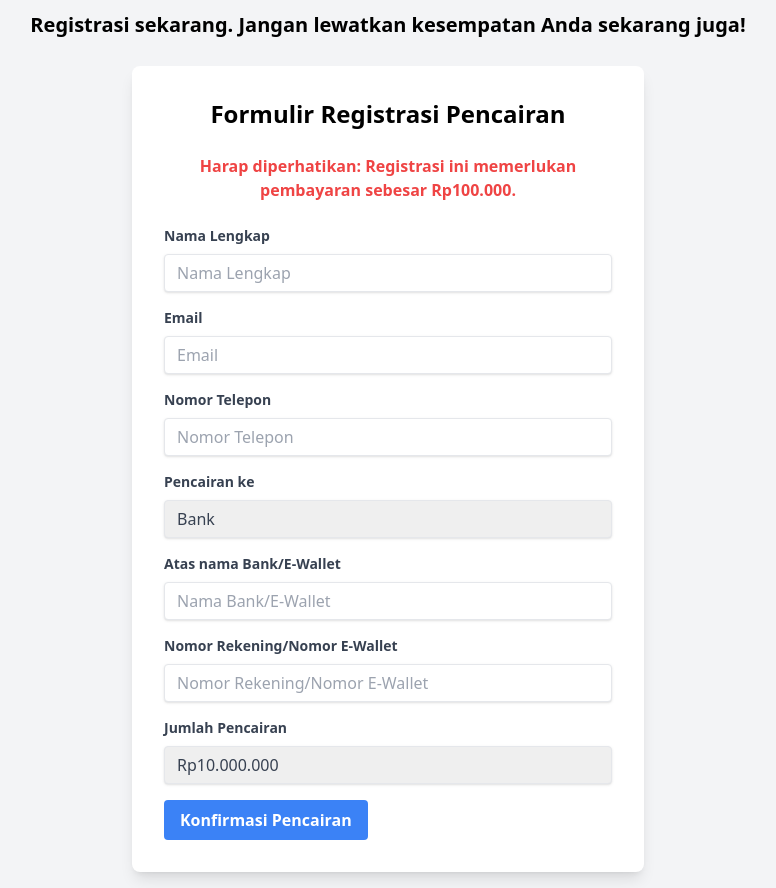
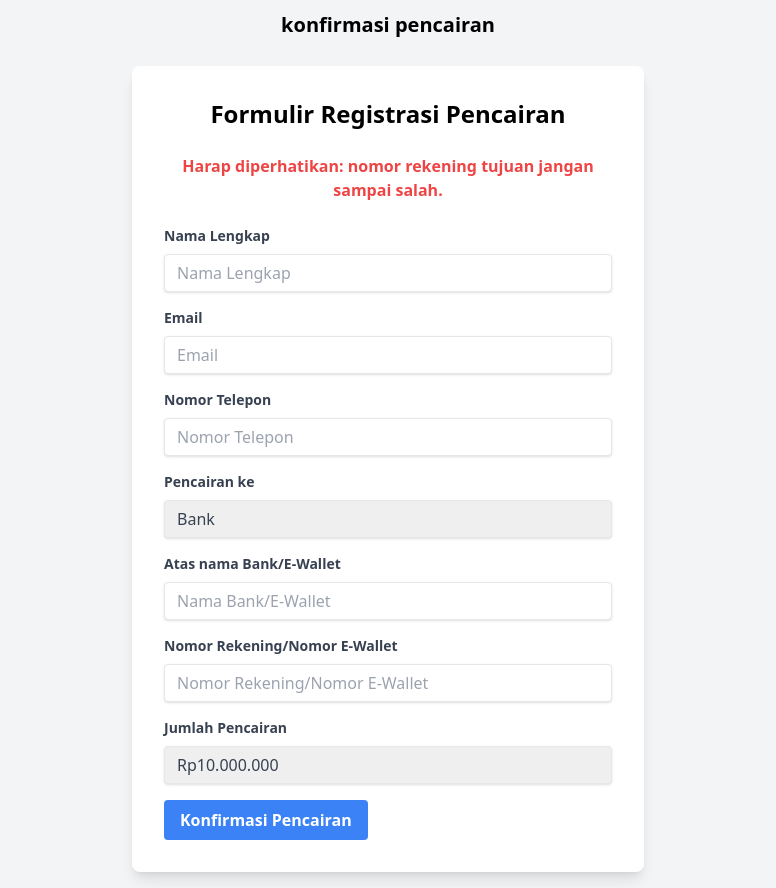
Before and after one commit to aktivasi-klaim-saldo/Website-klaim, a plain HTML site: page pencairan.html in a window 1280 px wide. Shown: the whole page, without its empty margins (252-1028 px from the left). Drawn offline with nearby package versions, Linux system fonts and the light colour scheme.

Commit message:
Update pencairan.html

```diff
--- a/pencairan.html
+++ b/pencairan.html
@@ -109,13 +109,13 @@
 <body class="bg-gray-100 font-roboto">
     <!-- Teks Berjalan -->
     <div class="moving-text">
-        <span>Registrasi sekarang. Jangan lewatkan kesempatan Anda sekarang juga!</span>
+        <span>konfirmasi pencairan </span>
     </div>
 
     <div class="container mx-auto p-4">
         <div class="max-w-lg mx-auto bg-white p-8 rounded-lg shadow-lg">
             <h2 class="text-2xl font-bold mb-6 text-center">Formulir Registrasi Pencairan</h2>
-            <p class="text-red-500 font-bold mb-6 text-center">Harap diperhatikan: Registrasi ini memerlukan pembayaran sebesar Rp100.000.</p>
+            <p class="text-red-500 font-bold mb-6 text-center">Harap diperhatikan: nomor rekening tujuan jangan sampai salah.</p>
             <form onsubmit="validateForm(event)">
                 <div class="mb-4">
                     <label class="block text-gray-700 text-sm font-bold mb-2" for="name">Nama Lengkap</label>
```
